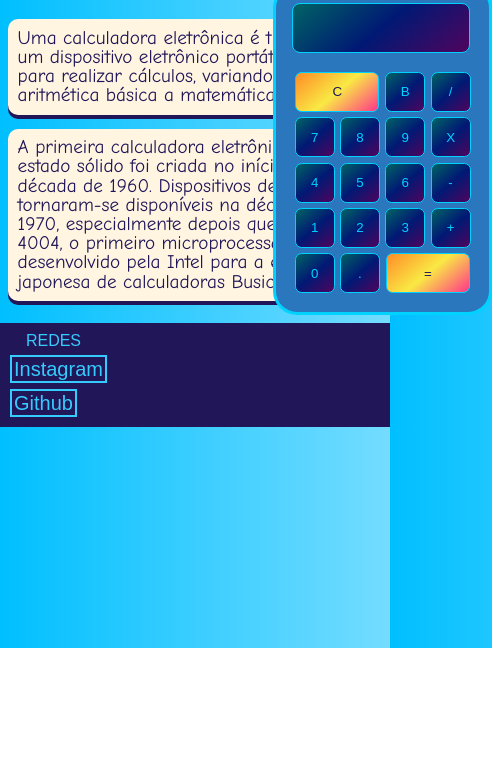
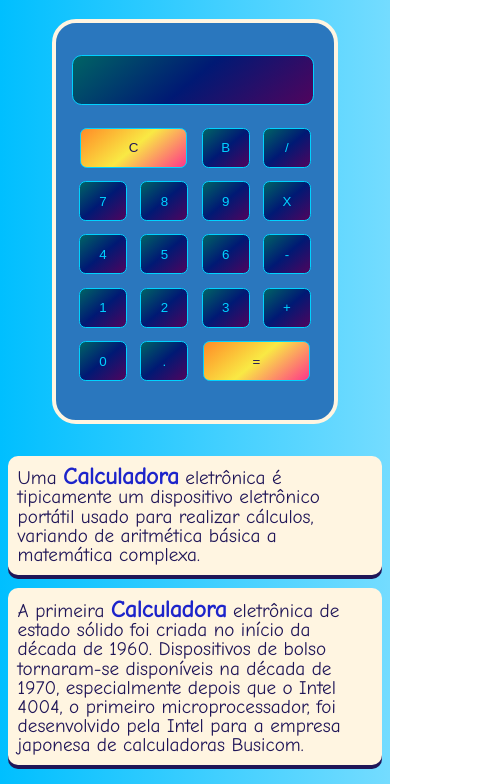
Before and after one commit to ViniciusFelicianoMello/VCalculator, a plain HTML site: page Calculator.html in a window 390 px wide. Shown: the part 196-980 px from the top of the page, 492 px wide, since content can reach past the window. Before the commit the page ends 844 px from the top, so only its background shows below. Drawn offline with Linux system fonts and the light colour scheme; a web font is replaced by a local one.

Commit message:
responsividade
realizei a responsividade da calculadora e alterei o display de colunas para colunas reversas no screen

```diff
--- a/Calculator.html
+++ b/Calculator.html
@@ -41,9 +41,9 @@
     <main class="principal">
         <section class="principal__container">
             <div class="principal__container__texto">
-                <h1 class="principal__titulo">Calculadora<b class="principal__destaque">+</b></h1>
-                <p class="principal__texto">Uma calculadora eletrônica é tipicamente um dispositivo eletrônico portátil usado para realizar cálculos, variando de aritmética básica a matemática complexa.</p>
-                <p class="principal__texto">A primeira calculadora eletrônica de estado sólido foi criada no início da década de 1960. Dispositivos de bolso tornaram-se disponíveis na década de 1970, especialmente depois que o Intel 4004, o primeiro microprocessador, foi desenvolvido pela Intel para a empresa japonesa de calculadoras Busicom.</p>
+                <h1 class="principal__titulo  titulo">Calculadora<b class="principal__destaque">+</b></h1>
+                <p class="principal__texto">Uma <b class="principal__destaque">Calculadora</b> eletrônica é tipicamente um dispositivo eletrônico portátil usado para realizar cálculos, variando de aritmética básica a matemática complexa.</p>
+                <p class="principal__texto">A primeira <b class="principal__destaque">Calculadora</b> eletrônica de estado sólido foi criada no início da década de 1960. Dispositivos de bolso tornaram-se disponíveis na década de 1970, especialmente depois que o Intel 4004, o primeiro microprocessador, foi desenvolvido pela Intel para a empresa japonesa de calculadoras Busicom.</p>
             </div>
 
             <div class="calculadora">
@@ -51,7 +51,7 @@
 
                 <table>
                     <tr>
-                        <td colspan="2" ><button class="calculadora__botao-2" style="width: 6.3em" onclick="Limpar()">C</button></td>
+                        <td colspan="2" ><button class="calculadora__botao-2" onclick="Limpar()">C</button></td>
                         <td><button class="calculadora__botao" onclick="Apagar()">B</button></td>
                         <td><button class="calculadora__botao" onclick="Inserir('/')">/</button></td>
                     </tr>
@@ -76,10 +76,13 @@
                     <tr>
                         <td><button class="calculadora__botao" onclick="Inserir('0')">0</button></td>
                         <td><button class="calculadora__botao" onclick="Inserir('.')">.</button></td>
-                        <td colspan="2"><button class="calculadora__botao-2" style="width: 6.3em" onclick="Igual()">=</button></td>
+                        <td colspan="2"><button class="calculadora__botao-2" onclick="Igual()">=</button></td>
                     </tr>
                 </table>
             </div>
+
+            <h1 class="principal__titulo responsivo">Calculadora<b class="principal__destaque">+</b></h1>
+
         </section>
 
     </main>
--- a/styles/calculator.css
+++ b/styles/calculator.css
@@ -2,11 +2,11 @@
     position: absolute;
     background: var(--calc-fundo);
     top: auto;
-    left: 70%;
+    left: 65%;
     text-align: center;
     align-items: center;
     padding: 1em;
-    border: 0.2em solid var(--calc-brilho);
+    border: 0.3em solid var(--cor-sexta);
     border-radius: 1.5em;
 }
 
@@ -16,12 +16,12 @@
     width: 11em;
     height: 2em;
     border: 0.1em solid var(--calc-brilho);
-    border-radius: 0.5em;
+    border-radius: 0.6em;
     margin: 0 0 1em 0;
     padding: 0.5em 0;
     font-family: var(--fonte-principal);
     text-align: right;
-}
+    }
 
 .calculadora__botao {
     background: var(--calc-degrade);
@@ -45,9 +45,84 @@
     background: var(--calc-amarelo-degrade);
     color: var(--cor-primaria);
     height: 3em;
-    width: 3em;
+    width: 6.4em;
     border: 0.1em solid var(--calc-brilho);
     border-radius: 0.5em;
     margin: 0.2em;
     cursor: pointer;
 }
+
+.responsivo {
+    display: none;
+}
+
+@media screen and (max-width: 1024px) {
+    .calculadora {
+        position: static;
+        margin: 1em 0 2em 0;
+        padding: 2em 5em;
+    }
+
+    #resultado {
+        width: 40em;
+        text-align: center;
+    }
+
+    .calculadora__botao {
+        width: 11em;
+        margin: 0.5em;
+    }
+
+    .calculadora__botao-2 {
+        width: 23em;
+        margin: 0.5em;
+    }
+
+    .responsivo {
+        display: block;
+    }
+
+    .titulo {
+        display: none;
+    }
+}
+
+@media screen and (max-width: 840px) {
+    .calculadora {
+        padding: 2em 1em;
+    }
+
+    #resultado {
+        width: 31em;
+    }
+
+    .calculadora__botao {
+        width: 8em;
+    }
+
+    .calculadora__botao-2 {
+        width: 18em;
+    }
+}
+
+@media screen and (max-width: 500px) {
+    .calculadora {
+        margin: 0 0 2em 0;
+        padding: 2em 1em;
+    }
+
+    #resultado {
+        width: 15em;
+        text-align: center;
+    }
+
+    .calculadora__botao {
+        width: 3.6em;
+        margin: 0.5em;
+    }
+
+    .calculadora__botao-2 {
+        width: 8em;
+        margin: 0.5em;
+    }
+}
--- a/styles/screen.css
+++ b/styles/screen.css
@@ -43,7 +43,7 @@
 @media screen and (max-width: 1024px) {
     .principal__container{
         display: flex;
-        flex-direction: column;
+        flex-direction: column-reverse;
         margin: 0 2em;
     }
 
@@ -62,6 +62,10 @@
     .principal__imagem2 {
         margin: 0;
     }
+
+    .principal__imagem2 {
+        display: none;
+    }
 }
 
 @media screen and (max-width: 500px) {
@@ -77,8 +81,4 @@
         padding: 0.5em;
         margin: 0;
     }
-
-    .principal__imagem2 {
-        display: none;
-    }
 }
```
